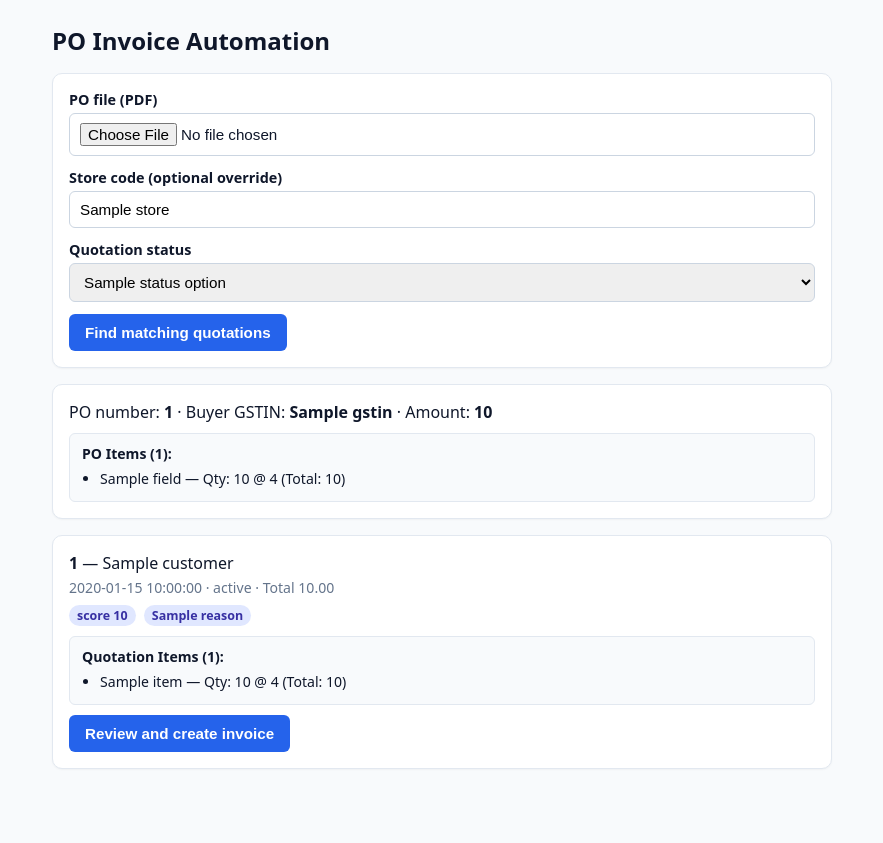
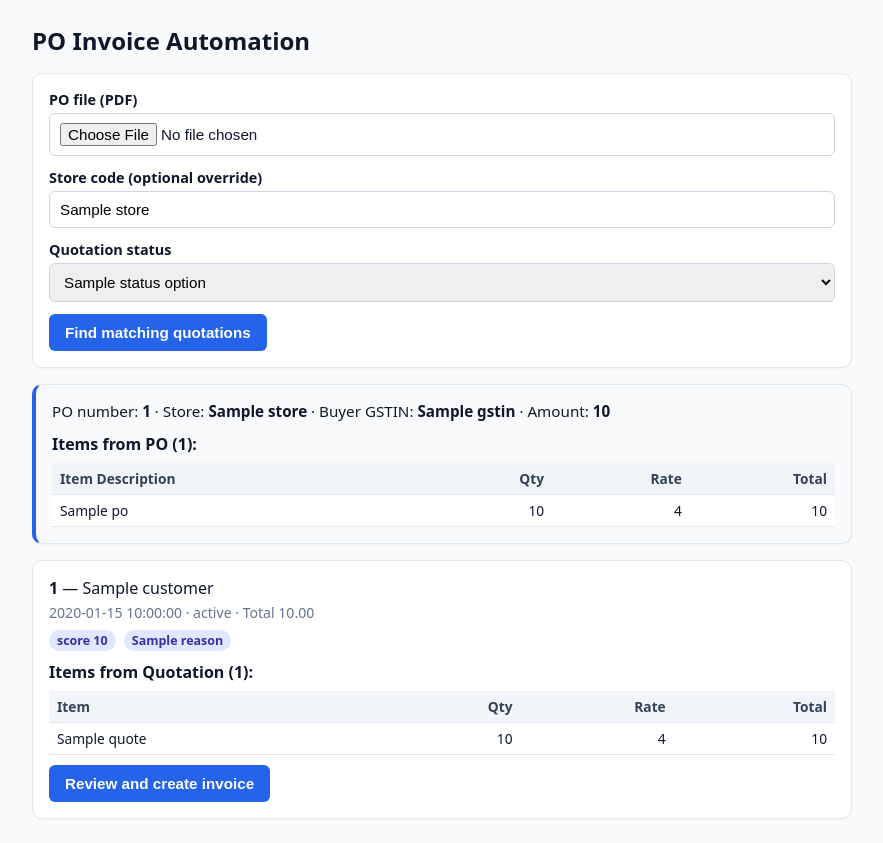
Before and after one commit to jjagapathi385-byte/js-invoice-automator, a Flask app: template templates/index.html in a window 1280 px wide. Shown: the whole page, without its empty margins (198-1081 px from the left). Before the commit the page ends 769 px from the top, so only its background shows below. Run offline with Flask 3, Linux system fonts and the light colour scheme; the template is opened without the code that fills it: most values are stand-ins (such as "Sample title", 1, 10 or a date in 2020).

Commit message:
update po item field

```diff
--- a/app.py
+++ b/app.py
@@ -1,12 +1,11 @@
 """PO -> Zoho invoice automation.
-Flow: upload PO -> match quotation (showing PO items & Quote items) -> preview -> confirm ->
+Flow: upload PO -> match quotation (showing PO items at top & Quote items per card) -> preview -> confirm ->
 create invoice linked to the quotation, update addresses/fields, attach PO, then email or draft."""
 import io
 import os
 import re
 import secrets
 import time
-import traceback
 from datetime import date, datetime
 from functools import wraps
 
@@ -56,7 +55,6 @@ PO_RE = re.compile(
 )
 
 
-# ---------- access ----------
 def login_required(view):
     @wraps(view)
     def wrapper(*a, **kw):
@@ -76,7 +74,6 @@ def login():
     return render_template("login.html")
 
 
-# ---------- Zoho ----------
 _tok = {"v": None, "exp": 0}
 
 
@@ -128,22 +125,18 @@ def fetch_estimate_items(est_id):
         items = []
         for li in est.get("line_items", []) or []:
             name = (li.get("name") or li.get("description") or "").strip()
-            qty = li.get("quantity", "")
-            rate = li.get("rate", "")
-            amt = li.get("item_total", "")
             if name:
                 items.append({
                     "name": name,
-                    "qty": qty,
-                    "rate": rate,
-                    "amount": amt,
+                    "qty": li.get("quantity", ""),
+                    "rate": li.get("rate", ""),
+                    "amount": li.get("item_total", ""),
                 })
         return items
     except Exception:
         return []
 
 
-# ---------- PO reading ----------
 def read_pdf_text(f):
     data = f.read() if hasattr(f, "read") else f
     if isinstance(data, bytes):
@@ -157,31 +150,30 @@ def _clean(block):
 
 
 def extract_po_items(text):
-    """Extract line items (name, qty, rate/amount) from Paradise and Devyani PO layouts."""
+    """Extract line items (name, qty, rate, amount) from Paradise and Devyani PO layouts."""
     items = []
 
     # 1. Paradise layout
-    if "Ship/Bill To Address" in text or "GRAND TOTAL" in text:
-        m_tbl = re.search(r"HSN\s*Code.*?\n(.*?)(?=GRAND\s*TOTAL)", text, re.S | re.I)
-        if m_tbl:
-            for row in re.finditer(
-                r"(?:^|\n)\s*\d+\s+\d{4,6}\s+(.*?)\s+(?:Kilo\s*Gram|Number|Nos?|Set|Lot|Box|Mtr|Kg|Pcs|Unit)\s+\d{6,8}\s+([\d,.]+)\s+([\d,.]+)\s+([\d,.]+)",
-                m_tbl.group(1),
-                re.S | re.I,
-            ):
-                desc = re.sub(r"\s+", " ", row.group(1)).strip()
-                items.append({
-                    "name": desc,
-                    "qty": row.group(2),
-                    "rate": row.group(3),
-                    "amount": row.group(4),
-                })
+    m_para_tbl = re.search(r"HSN\s*Code.*?\n(.*?)(?=GRAND\s*TOTAL)", text, re.S | re.I)
+    if m_para_tbl:
+        for row in re.finditer(
+            r"(?:^|\n)\s*\d+\s+\d{4,6}\s+(.*?)\s+(?:Kilo\s*Gram|Number|Nos?|Set|Lot|Box|Mtr|Kg|Pcs|Unit)\s+\d{6,8}\s+([\d,.]+)\s+([\d,.]+)\s+([\d,.]+)",
+            m_para_tbl.group(1),
+            re.S | re.I,
+        ):
+            desc = re.sub(r"\s+", " ", row.group(1)).strip()
+            items.append({
+                "name": desc,
+                "qty": row.group(2),
+                "rate": row.group(3),
+                "amount": row.group(4),
+            })
 
     # 2. Devyani layout
-    if not items and ("Delivery Warehouse:" in text or "Gross Val Inc Tax" in text):
-        m_tbl = re.search(r"Gross\s*Val\s*Inc\s*Tax\s*\n(.*?)(?=\n\s*TOTAL\b)", text, re.S | re.I)
-        if m_tbl:
-            for line in m_tbl.group(1).splitlines():
+    if not items:
+        m_dev_tbl = re.search(r"Gross\s*Val\s*Inc\s*Tax\s*\n(.*?)(?=\n\s*TOTAL\b)", text, re.S | re.I)
+        if m_dev_tbl:
+            for line in m_dev_tbl.group(1).splitlines():
                 line = line.strip()
                 if not line:
                     continue
@@ -216,7 +208,6 @@ def extract_addresses(text):
     """Extract Bill To and Ship To for Devyani and Paradise PO layouts."""
     bill = ship = ""
 
-    # 1. Devyani layout
     m_bill = re.search(
         r"Bill\s*To[\W_]*\s*(.*?)(?=Delivery\s*Warehouse\s*:)", text, re.S | re.I
     )
@@ -230,7 +221,6 @@ def extract_addresses(text):
         raw_ship = m_ship.group(1).replace("DeliveryAddress:", "")
         ship = _clean(raw_ship)
 
-    # 2. Paradise layout (2-column interleaved text)
     if not bill and "Ship/Bill To Address" in text:
         m_para = re.search(
             r"Ship/Bill\s*To\s*Address\s*\n(.*?)(?=Ship\s*LOC\s*GST)", text, re.S | re.I
@@ -261,7 +251,7 @@ def extract_addresses(text):
 
 
 def parse_po(text):
-    """Extract PO Number, Store Code, Total Amount, Buyer GSTIN, State, Addresses, and Items."""
+    """Extract PO Number, Store Code, Total Amount, Buyer GSTIN, State, Addresses, and PO Items."""
     po = {
         "po_number": None,
         "store": None,
@@ -271,7 +261,7 @@ def parse_po(text):
         "state_name": "",
         "bill_to": "",
         "ship_to": "",
-        "items": [],
+        "po_items": [],
     }
     m = PO_RE.search(text)
     if m:
@@ -292,7 +282,7 @@ def parse_po(text):
         po["state_name"] = name
 
     po["bill_to"], po["ship_to"] = extract_addresses(text)
-    po["items"] = extract_po_items(text)
+    po["po_items"] = extract_po_items(text)
 
     if not po["state_code"]:
         m_st = re.search(r"State\s*:\s*([A-Z ]+)", text, re.I)
@@ -310,7 +300,6 @@ def parse_po(text):
     return po
 
 
-# ---------- matching ----------
 def score(est, store, amount):
     s, reasons = 0, []
     text = f"{est.get('customer_name', '')} {est.get('reference_number', '')}"
@@ -331,7 +320,6 @@ def score(est, store, amount):
     return s, reasons
 
 
-# ---------- customer emails ----------
 def zoho_contact_emails(customer_id):
     if not customer_id:
         return [], []
@@ -342,7 +330,6 @@ def zoho_contact_emails(customer_id):
 
 
 def add_contact_email(customer_id, email):
-    """Create a new contact person on the customer without re-sending existing contacts."""
     if not customer_id or not email:
         return
     emails, _ = zoho_contact_emails(customer_id)
@@ -361,7 +348,6 @@ def add_contact_email(customer_id, email):
 
 
 def build_address_payload(addr_text, state_name=""):
-    """Format Street 1 payload for Zoho's /address/billing and /address/shipping endpoints."""
     clean = re.sub(r"\s+", " ", (addr_text or "")).strip(" ,")
     return {
         "attention": "",
@@ -376,7 +362,6 @@ def build_address_payload(addr_text, state_name=""):
     }
 
 
-# ---------- routes ----------
 @app.route("/", methods=["GET", "POST"])
 @login_required
 def index():
@@ -425,7 +410,7 @@ def index():
                                 )
                         results = sorted(scored, key=lambda x: x["score"], reverse=True)[:10]
                         for r_item in results:
-                            r_item["items"] = fetch_estimate_items(r_item["id"])
+                            r_item["quote_items"] = fetch_estimate_items(r_item["id"])
                         if not results:
                             error = "No matching quotations for this filter."
         except Exception as exc:
@@ -444,7 +429,6 @@ def index():
 @app.route("/preview", methods=["POST"])
 @login_required
 def preview():
-    """Build the full plan. Nothing is written to Zoho here."""
     est_id = request.form["estimate_id"]
     customer_id = request.form.get("customer_id", "")
     po_number = request.form.get("po_number", "").strip()
@@ -496,7 +480,6 @@ def preview():
 @app.route("/confirm", methods=["POST"])
 @login_required
 def confirm():
-    """Execute: create invoice, set addresses & GST fields, attach PO, then email or leave as draft."""
     p = PENDING.pop(request.form.get("token", ""), None)
     if not p:
         return render_template("error.html", msg="Preview expired. Start again.")
--- a/templates/index.html
+++ b/templates/index.html
@@ -5,18 +5,20 @@
   <meta name="viewport" content="width=device-width, initial-scale=1">
   <title>PO Invoice Automation</title>
   <style>
-    body { font-family: system-ui, -apple-system, sans-serif; max-width: 780px; margin: 24px auto; padding: 0 16px; color: #0f172a; background: #f8fafc; }
+    body { font-family: system-ui, -apple-system, sans-serif; max-width: 820px; margin: 24px auto; padding: 0 16px; color: #0f172a; background: #f8fafc; }
     h2 { margin-bottom: 16px; }
     .card { background: #fff; border: 1px solid #e2e8f0; border-radius: 10px; padding: 16px; margin-bottom: 16px; box-shadow: 0 1px 2px rgba(0,0,0,.04); }
+    .po-ref-card { border-left: 4px solid #2563eb; background: #f8fafc; }
     label { display: block; font-weight: 600; font-size: 0.9rem; margin-bottom: 4px; }
     input[type="text"], input[type="file"], select { width: 100%; padding: 9px 10px; border: 1px solid #cbd5e1; border-radius: 6px; box-sizing: border-box; margin-bottom: 12px; font-size: 0.95rem; }
     button { background: #2563eb; color: #fff; border: none; padding: 10px 16px; border-radius: 6px; font-weight: 600; cursor: pointer; font-size: 0.95rem; }
     button:hover { background: #1d4ed8; }
     .err { background: #fef2f2; color: #b91c1c; border: 1px solid #fecaca; padding: 10px 12px; border-radius: 6px; margin-bottom: 14px; }
     .badge { display: inline-block; background: #e0e7ff; color: #3730a3; font-size: 0.78rem; padding: 2px 8px; border-radius: 999px; margin-right: 4px; font-weight: 600; }
-    .items-box { margin-top: 10px; padding: 10px 12px; background: #f8fafc; border: 1px solid #e2e8f0; border-radius: 6px; font-size: 0.88rem; }
-    .items-box ul { margin: 6px 0 0 18px; padding: 0; }
-    .items-box li { margin-bottom: 3px; }
+    table { width: 100%; border-collapse: collapse; margin-top: 8px; font-size: 0.86rem; background: #fff; }
+    th, td { text-align: left; padding: 6px 8px; border-bottom: 1px solid #e2e8f0; }
+    th { background: #f1f5f9; font-weight: 600; color: #334155; }
+    .num { text-align: right; }
     .muted { color: #64748b; font-size: 0.88rem; }
   </style>
 </head>
@@ -45,21 +47,40 @@
   {% endif %}
 
   {% if fields %}
-    <div class="card">
-      <div>
+    <div class="card po-ref-card">
+      <div style="font-size: 0.95rem;">
         PO number: <strong>{{ fields.po_number or 'not found' }}</strong>
+        &middot; Store: <strong>{{ fields.store or 'not found' }}</strong>
         &middot; Buyer GSTIN: <strong>{{ fields.gstin or 'not found' }}</strong>
         &middot; Amount: <strong>{{ fields.amount or 'not found' }}</strong>
       </div>
-      {% if fields.get('items') %}
-        <div class="items-box">
-          <strong>PO Items ({{ fields['items']|length }}):</strong>
-          <ul>
-            {% for it in fields['items'] %}
-              <li>{{ it.name }} &mdash; Qty: {{ it.qty }}{% if it.rate %} @ {{ it.rate }}{% endif %}{% if it.amount %} (Total: {{ it.amount }}){% endif %}</li>
-            {% endfor %}
-          </ul>
+
+      {% if fields.po_items %}
+        <div style="margin-top: 12px;">
+          <strong>Items from PO ({{ fields.po_items|length }}):</strong>
+          <table>
+            <thead>
+              <tr>
+                <th>Item Description</th>
+                <th class="num">Qty</th>
+                <th class="num">Rate</th>
+                <th class="num">Total</th>
+              </tr>
+            </thead>
+            <tbody>
+              {% for it in fields.po_items %}
+                <tr>
+                  <td>{{ it.name }}</td>
+                  <td class="num">{{ it.qty }}</td>
+                  <td class="num">{{ it.rate }}</td>
+                  <td class="num">{{ it.amount }}</td>
+                </tr>
+              {% endfor %}
+            </tbody>
+          </table>
         </div>
+      {% else %}
+        <div class="muted" style="margin-top: 8px;">No line items detected in PO table.</div>
       {% endif %}
     </div>
   {% endif %}
@@ -77,18 +98,33 @@
         {% endfor %}
       </div>
 
-      {% if r.get('items') %}
-        <div class="items-box" style="margin-bottom:10px;">
-          <strong>Quotation Items ({{ r['items']|length }}):</strong>
-          <ul>
-            {% for qi in r['items'] %}
-              <li>{{ qi.name }} &mdash; Qty: {{ qi.qty }}{% if qi.rate %} @ {{ qi.rate }}{% endif %}{% if qi.amount %} (Total: {{ qi.amount }}){% endif %}</li>
-            {% endfor %}
-          </ul>
+      {% if r.quote_items %}
+        <div style="margin: 10px 0;">
+          <strong>Items from Quotation ({{ r.quote_items|length }}):</strong>
+          <table>
+            <thead>
+              <tr>
+                <th>Item</th>
+                <th class="num">Qty</th>
+                <th class="num">Rate</th>
+                <th class="num">Total</th>
+              </tr>
+            </thead>
+            <tbody>
+              {% for qi in r.quote_items %}
+                <tr>
+                  <td>{{ qi.name }}</td>
+                  <td class="num">{{ qi.qty }}</td>
+                  <td class="num">{{ qi.rate }}</td>
+                  <td class="num">{{ qi.amount }}</td>
+                </tr>
+              {% endfor %}
+            </tbody>
+          </table>
         </div>
       {% endif %}
 
-      <form method="post" action="{{ url_for('preview') }}">
+      <form method="post" action="{{ url_for('preview') }}" style="margin-top:10px;">
         <input type="hidden" name="estimate_id" value="{{ r.id }}">
         <input type="hidden" name="customer_id" value="{{ r.customer_id }}">
         <input type="hidden" name="po_number" value="{{ fields.po_number or '' }}">
```
